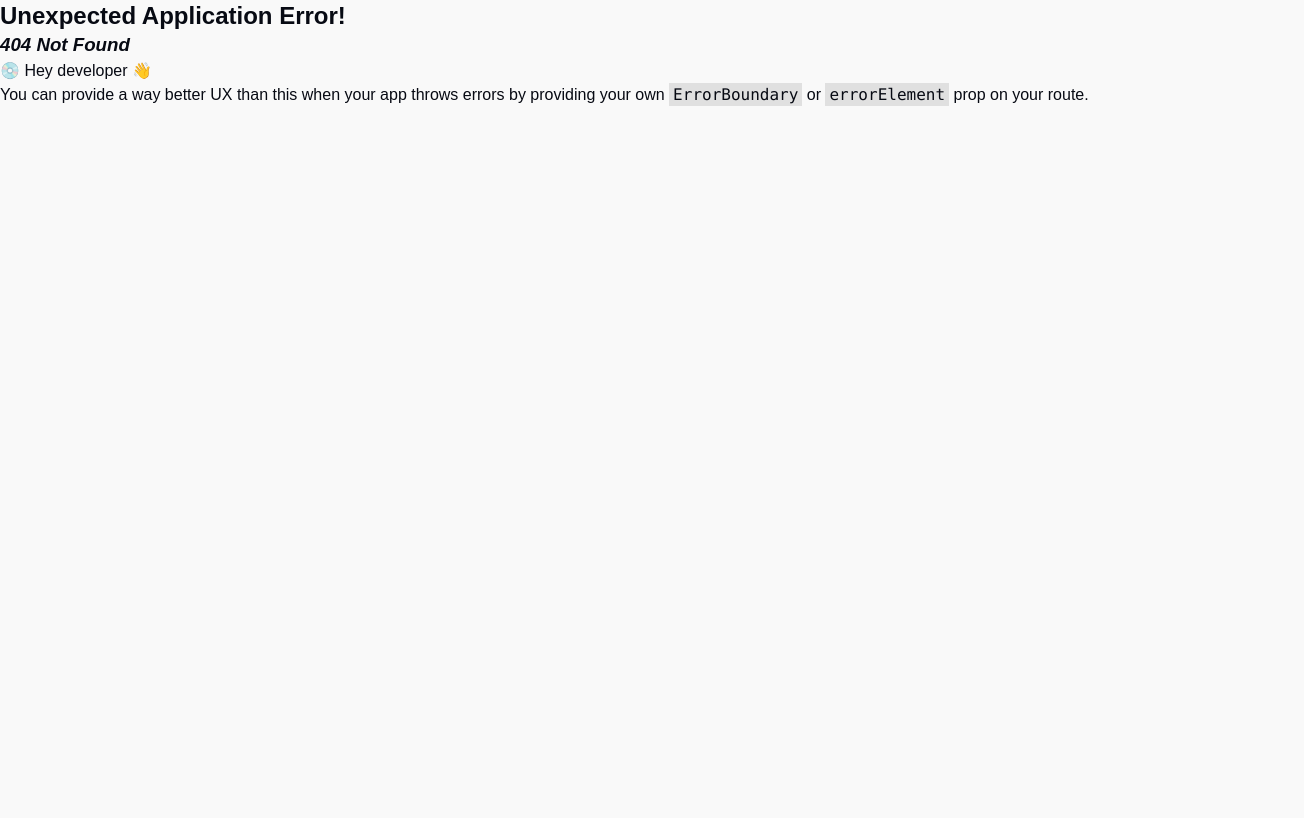
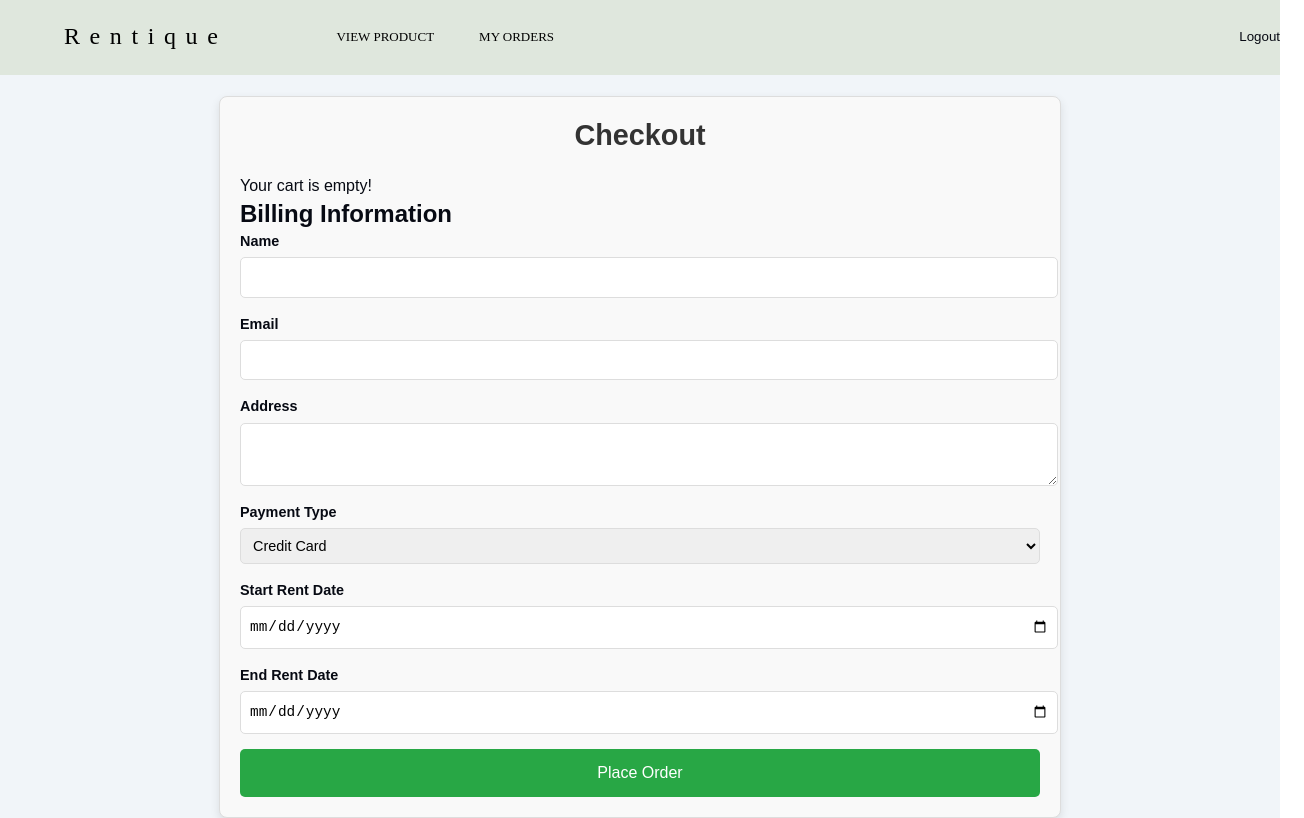
Before and after one commit to Helenooi/Helenooi-CAT201ProjectReactJS, a React (Vite) app: page /checkout in a window 1280 px wide. Before the commit this address had no page. Shown: the top 818 px of the page, 1304 px wide, since content can reach past the window. Built offline with nearby package versions, Linux system fonts and the light colour scheme.

Commit message:
checkout frontend

```diff
--- a/src/main.jsx
+++ b/src/main.jsx
@@ -7,6 +7,7 @@ import UserProfilePage from "./views/userprofile"
 import Login from './views/login.jsx';
 import UserViewProduct from './views/user_viewProduct.jsx';
 import UserCart from './views/cart.jsx';
+import UserCheckout from './views/checkout.jsx';
 
 import './index.css';
 
@@ -47,6 +48,10 @@ const router = createBrowserRouter([
     path: "/cart",
     element: <UserCart/>,
   },
+  {
+    path: "/checkout",
+    element: <UserCheckout/>,
+  },
 ]);
 
 createRoot(document.getElementById('root')).render(
--- a/src/views/addproduct.jsx
+++ b/src/views/addproduct.jsx
@@ -1,154 +1,83 @@
-import React, { useState } from 'react';
-import NavBar from './nabvar';
-import Footer from './footer';
-import './utils.css';
-import './adminForm.css';
-import './modern-normalize.css';
-import './addproduct.css';
+import React, { useEffect, useState } from 'react';
+import Papa from 'papaparse';
+import NavBar from "./nabvar";
+import Footer from "./footer";
+import './user-viewProduct.css';
 
-const AddProductPage = () => {
-  const [formData, setFormData] = useState({
-    clothescode: '',  // Added clothescode state
-    clothesname: '',
-    size: '',
-    rentprice: '',  // Changed to rentprice
-    picture: '',
-    description: '',
-  });
+const App = () => {
+  const role = "user";
+  const [products, setProducts] = useState([]);
+  const [cart, setCart] = useState([]);
+  const [successMessage, setSuccessMessage] = useState('');
 
-  const handleChange = (e) => {
-    const { name, value } = e.target;
-    setFormData({ ...formData, [name]: value });
+  useEffect(() => {
+    // Fetch and parse the CSV file
+    Papa.parse('./public/product.csv', {
+      download: true,
+      header: true,
+      complete: (result) => {
+        setProducts(result.data);
+      },
+    });
+
+    // Load cart from localStorage
+    const savedCart = JSON.parse(localStorage.getItem('cart')) || [];
+    setCart(savedCart);
+  }, []);
+
+  const handleAddToCart = (product) => {
+    const updatedCart = [...cart, product];
+    setCart(updatedCart);
+    localStorage.setItem('cart', JSON.stringify(updatedCart));
+
+    // Show success message
+    setSuccessMessage(`${product['Clothes Name']} added to cart successfully!`);
+    setTimeout(() => setSuccessMessage(''), 2000);
   };
-
-  const handleFileChange = (e) => {
-    const file = e.target.files[0];
-    setFormData({ ...formData, picture: file ? file.name : '' });
-  };
-
-
-  const handleSubmit = async (e) => {
-    e.preventDefault();
-
-    // Construct data string
-    const dataString = `${formData.clothescode},${formData.clothesname},${formData.size},${formData.rentprice},${formData.picture},${formData.description}`;
-
-    try {
-        const response = await fetch('http://localhost:8080/add-product', {
-            method: 'POST',
-            headers: {
-                'Content-Type': 'text/plain',
-            },
-            body: dataString,
-        });
-
-        if (!response.ok) {
-            console.error('Server error:', response.statusText);
-            alert('Failed to add product');
-            return;
-        }
-
-        alert('Product added successfully!');
-        setFormData({
-            clothescode: '',
-            clothesname: '',
-            size: '',
-            rentprice: '',
-            picture: '',
-            description: '',
-        });
-    } catch (error) {
-        console.error('Fetch error:', error);
-        alert('An error occurred');
-    }
-};
-
 
   return (
     <div>
-      <NavBar role="admin" />
-      <br />
-      <br /> <br /> <br />
-      <main>
-        <section className="hero container">
-          <h1 className="hero__title">Add New Product</h1>
-          <p className="hero__description">Complete the form below to add a new product</p>
-        </section>
-        <section className="hero container">
-          <form className="hero__form" id="addProductForm" onSubmit={handleSubmit}>
-            <p className="hero__msg" id="message"></p>
+      <NavBar role={role} />
+      <br /><br /><br /><br />
+      <div className="rental-container">
+        {/* Check if there are no products */}
+        {products.length === 0 ? (
+          <div className="no-products-box">
+            <h3>No products available</h3>
+          </div>
+        ) : (
+          // Display products if available
+          products.map((product, index) => {
+            const isAddedToCart = cart.some((item) => item['Clothes Name'] === product['Clothes Name']);
+            return (
+              <div key={index} className="rental-card">
+                <img
+                  src={`/${product.Picture}`}
+                  alt={product['Clothes Name']}
+                  className="rental-image"
+                />
+                <h3 className="rental-title">{product['Clothes Name']}</h3>
+                <p className="rental-description">{product.Description}</p>
+                <p className="rental-price">${product['Rent Price']}</p>
+                <button
+                  className="rent-button"
+                  onClick={() => handleAddToCart(product)}
+                  disabled={isAddedToCart}
+                >
+                  {isAddedToCart ? "Added to Cart" : "Rent Now"}
+                </button>
+              </div>
+            );
+          })
+        )}
+      </div>
 
+      {/* Success Message */}
+      {successMessage && <div className="success-message">{successMessage}</div>}
 
-            <p className="hero__subtitle">Clothes code:</p>
-            <input
-              className="hero__input"
-              type="text"
-              name="clothescode"
-              value={formData.clothescode}
-              onChange={handleChange}
-              placeholder="Enter clothes code"
-              required
-            />
-
-            <p className="hero__subtitle">Clothes name:</p>
-            <input
-              className="hero__input"
-              type="text"
-              name="clothesname"
-              value={formData.clothesname}
-              onChange={handleChange}
-              placeholder="Enter clothes name"
-              required
-            />
-
-            <p className="hero__subtitle">Size:</p>
-            <input
-              className="hero__input"
-              type="text"
-              name="size"
-              value={formData.size}
-              onChange={handleChange}
-              placeholder="Enter the size"
-              required
-            />
-
-            <p className="hero__subtitle">Rent Price:</p>
-            <input
-              className="hero__input"
-              type="number"
-              name="rentprice"
-              value={formData.rentprice}
-              onChange={handleChange}
-              placeholder="Enter rent price"
-              required
-            />
-
-            <p className="hero__subtitle">Picture:</p>
-            <input
-              className="hero__input"
-              type="file"
-              name="picture"
-              onChange={handleFileChange}
-              accept="image/*"
-            />
-
-            <p className="hero__subtitle">Description:</p>
-            <textarea
-              className="hero__textarea"
-              name="description"
-              value={formData.description}
-              onChange={handleChange}
-              placeholder="Enter description"
-              required
-            ></textarea>
-
-            <button className="hero__button" type="submit">Add Product</button>
-          </form>
-        </section>
-      </main>
       <Footer />
     </div>
   );
 };
 
-export default AddProductPage;
+export default App;
--- a/src/views/cart.jsx
+++ b/src/views/cart.jsx
@@ -2,11 +2,13 @@ import React, { useState, useEffect } from 'react';
 import NavBar from './nabvar';
 import Footer from './footer';
 import './cart.css';
+import './utils.css';
 
 const Cart = () => {
   const role = "user";
   const [cart, setCart] = useState([]);
   const [totalPrice, setTotalPrice] = useState(0);
+  const [selectedProduct, setSelectedProduct] = useState(null);
 
   useEffect(() => {
     // Fetch cart data from localStorage
@@ -26,6 +28,17 @@ const Cart = () => {
     // Recalculate total price
     const newTotal = updatedCart.reduce((acc, item) => acc + parseFloat(item['Rent Price']), 0);
     setTotalPrice(newTotal);
+  };
+
+  const handleCheckout = () => {
+    if (cart.length === 0) {
+      alert("Your cart is empty! Please add products to the cart.");
+      return;
+    }
+
+    // Proceed to the checkout page
+    // For example, if using React Router:
+    window.location.href = "/checkout"; // Use navigate('/checkout') if using React Router's `useNavigate`.
   };
 
   return (
@@ -59,6 +72,9 @@ const Cart = () => {
             <div className="cart-summary">
               <p>Total Quantity: {cart.length}</p>
               <p>Total Price: ${totalPrice.toFixed(2)}</p>
+              <button className="btn2 no-hover" onClick={handleCheckout}>
+                Proceed to Checkout
+              </button>
             </div>
           </>
         )}
--- /dev/null
+++ b/src/views/checkout.css
@@ -0,0 +1,125 @@
+.checkout-container {
+    max-width: 800px;
+    margin: 0 auto;
+    padding: 20px;
+    background-color: #f9f9f9;
+    border: 1px solid #ddd;
+    border-radius: 8px;
+    box-shadow: 0px 4px 10px rgba(0, 0, 0, 0.1);
+  }
+
+  .checkout-title {
+    text-align: center;
+    margin-bottom: 20px;
+    font-size: 1.8rem;
+    font-weight: bold;
+    color: #333;
+  }
+
+  .checkout-form {
+    width: 100%;
+  }
+
+  .checkout-table {
+    width: 100%;
+    border-collapse: collapse;
+    margin-bottom: 20px;
+  }
+
+  .checkout-table th,
+  .checkout-table td {
+    border: 1px solid #ddd;
+    padding: 8px;
+    text-align: left;
+    font-size: 0.9rem;
+  }
+
+  .checkout-table th {
+    background-color: #f1f1f1;
+    font-weight: bold;
+    text-align: center;
+  }
+
+  .checkout-item-image {
+    width: 50px;
+    height: 50px;
+    object-fit: cover;
+    border-radius: 5px;
+    display: block;
+    margin: 0 auto;
+  }
+
+  .checkout-total {
+    text-align: right;
+    font-size: 1rem;
+    font-weight: bold;
+    margin: 10px 0;
+  }
+
+  .form-group {
+    display: flex;
+    flex-direction: column;
+    margin-bottom: 15px;
+  }
+
+  .form-group label {
+    font-size: 0.9rem;
+    font-weight: bold;
+    margin-bottom: 5px;
+  }
+
+  .form-group input,
+  .form-group textarea,
+  .form-group select {
+    padding: 8px;
+    border: 1px solid #ddd;
+    border-radius: 5px;
+    font-size: 0.9rem;
+    width: 100%;
+  }
+
+  .form-group input[type="date"] {
+    font-size: 0.9rem;
+  }
+
+  .submit-button {
+    display: block;
+    width: 100%;
+    padding: 12px;
+    background-color: #28a745;
+    color: #fff;
+    border: none;
+    border-radius: 5px;
+    font-size: 1rem;
+    cursor: pointer;
+  }
+
+  .submit-button:hover {
+    background-color: #218838;
+  }
+
+  @media (max-width: 768px) {
+    .checkout-container {
+      padding: 15px;
+    }
+
+    .checkout-table th,
+    .checkout-table td {
+      font-size: 0.8rem;
+      padding: 6px;
+    }
+
+    .form-group label {
+      font-size: 0.8rem;
+    }
+
+    .form-group input,
+    .form-group textarea,
+    .form-group select {
+      font-size: 0.8rem;
+    }
+
+    .submit-button {
+      font-size: 0.9rem;
+    }
+  }
--- /dev/null
+++ b/src/views/checkout.jsx
@@ -0,0 +1,179 @@
+import React, { useState, useEffect } from 'react';
+import NavBar from './nabvar';
+import Footer from './footer';
+import './checkout.css';
+
+const Checkout = () => {
+  const role = "user";
+  const [cart, setCart] = useState([]);
+  const [formData, setFormData] = useState({
+    name: '',
+    email: '',
+    address: '',
+    paymentType: '',
+    startRentDate: '',
+    endRentDate: '',
+  });
+
+  useEffect(() => {
+    // Load cart data from localStorage
+    const savedCart = JSON.parse(localStorage.getItem('cart')) || [];
+    setCart(savedCart);
+  }, []);
+
+  const handleInputChange = (e) => {
+    const { name, value } = e.target;
+    setFormData((prevData) => ({
+      ...prevData,
+      [name]: value,
+    }));
+  };
+
+  const handleSubmit = (e) => {
+    e.preventDefault();
+    if (!cart.length) {
+      alert('Your cart is empty. Add items before proceeding.');
+      return;
+    }
+
+    // Handle form submission logic here, such as sending data to a server
+    console.log('Form Submitted:', formData, cart);
+
+    // Clear cart and form after submission
+    localStorage.removeItem('cart');
+    setCart([]);
+    setFormData({
+      name: '',
+      email: '',
+      address: '',
+      startRentDate: '',
+      endRentDate: '',
+    });
+
+    alert('Order placed successfully!');
+  };
+
+  const calculateTotal = () => {
+    return cart.reduce((total, item) => total + parseFloat(item['Rent Price']), 0);
+  };
+
+  return (
+    <div>
+    <NavBar role={role} />
+    <br />
+    <br /> <br /> <br />
+    <div className="checkout-container">
+        <h1 className="checkout-title">Checkout</h1>
+        <form className="checkout-form" onSubmit={handleSubmit}>
+        {cart.length === 0 ? (
+            <p>Your cart is empty!</p>
+        ) : (
+            <>
+            <h2>Items in Your Cart</h2>
+            <table className="checkout-table">
+                <thead>
+                <tr>
+                    <th>Image</th>
+                    <th>Name</th>
+                    <th>Size</th>
+                    <th>Price</th>
+                </tr>
+                </thead>
+                <tbody>
+                {cart.map((item, index) => (
+                    <tr key={index}>
+                    <td>
+                        <img
+                        src={`/${item.Picture}`}
+                        alt={item['Clothes Name']}
+                        className="checkout-item-image"
+                        />
+                    </td>
+                    <td>{item['Clothes Name']}</td>
+                    <td>{item.Size}</td>
+                    <td>${item['Rent Price']}</td>
+                    </tr>
+                ))}
+                </tbody>
+            </table>
+            <div className="checkout-total">
+                Total Price: ${calculateTotal().toFixed(2)}
+            </div>
+            </>
+        )}
+
+        <h2>Billing Information</h2>
+        <div className="form-group">
+            <label>Name</label>
+            <input
+            type="text"
+            name="name"
+            value={formData.name}
+            onChange={handleInputChange}
+            required
+            />
+        </div>
+        <div className="form-group">
+            <label>Email</label>
+            <input
+            type="email"
+            name="email"
+            value={formData.email}
+            onChange={handleInputChange}
+            required
+            />
+        </div>
+        <div className="form-group">
+            <label>Address</label>
+            <textarea
+            name="address"
+            value={formData.address}
+            onChange={handleInputChange}
+            required
+            />
+        </div>
+        <div className="form-group">
+            <label>Payment Type</label>
+            <select
+            name="paymentType"
+            value={formData.paymentType}
+            onChange={handleInputChange}
+            required
+            >
+            <option value="Credit Card">Credit Card</option>
+            <option value="PayPal">PayPal</option>
+            <option value="Bank Transfer">Bank Transfer</option>
+            </select>
+        </div>
+        <div className="form-group">
+            <label>Start Rent Date</label>
+            <input
+            type="date"
+            name="startRentDate"
+            value={formData.startRentDate}
+            onChange={handleInputChange}
+            required
+            />
+        </div>
+        <div className="form-group">
+            <label>End Rent Date</label>
+            <input
+            type="date"
+            name="endRentDate"
+            value={formData.endRentDate}
+            onChange={handleInputChange}
+            required
+            />
+        </div>
+        <button type="submit" className="submit-button">
+            Place Order
+        </button>
+        </form>
+    </div>
+    <Footer />
+    </div>
+
+  );
+};
+
+export default Checkout;
--- a/src/views/utils.css
+++ b/src/views/utils.css
@@ -33,6 +33,16 @@
     transform: translateY(-3px);
     box-shadow: 0 6px 13px rgba(0, 0, 0, 0.25), 0 10px 10px rgba(0, 0, 0, 0.22); /* Darker shadow on hover */
 }
+
+.no-hover {
+    transform: none !important;
+}
+
+.no-hover:hover {
+    transform: none !important;
+    box-shadow: none;
+}
+
 
 .container {
     width: 100%;
```
Also changed, not shown: src/views/cart.css (line endings or trailing spaces). Lines whose indentation alone changed are shown as unchanged.
